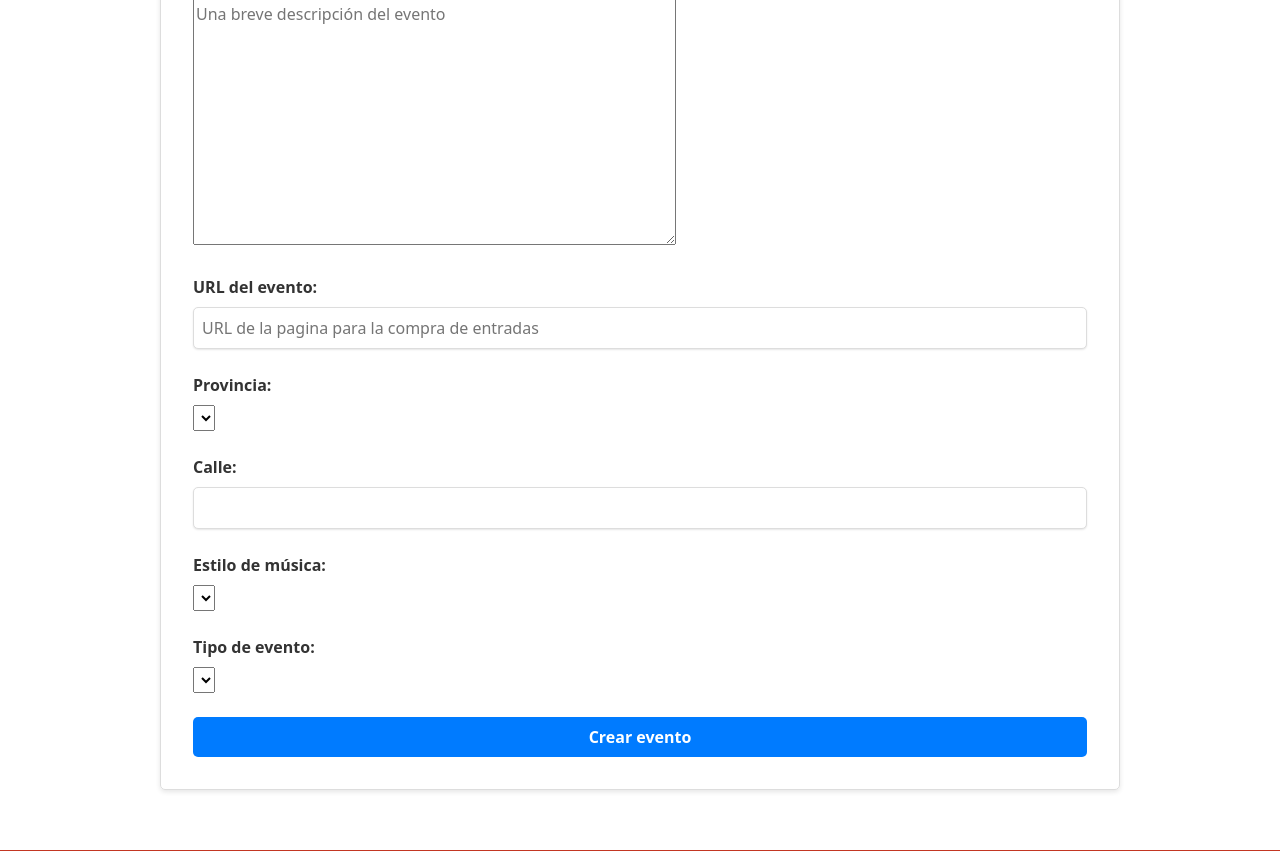
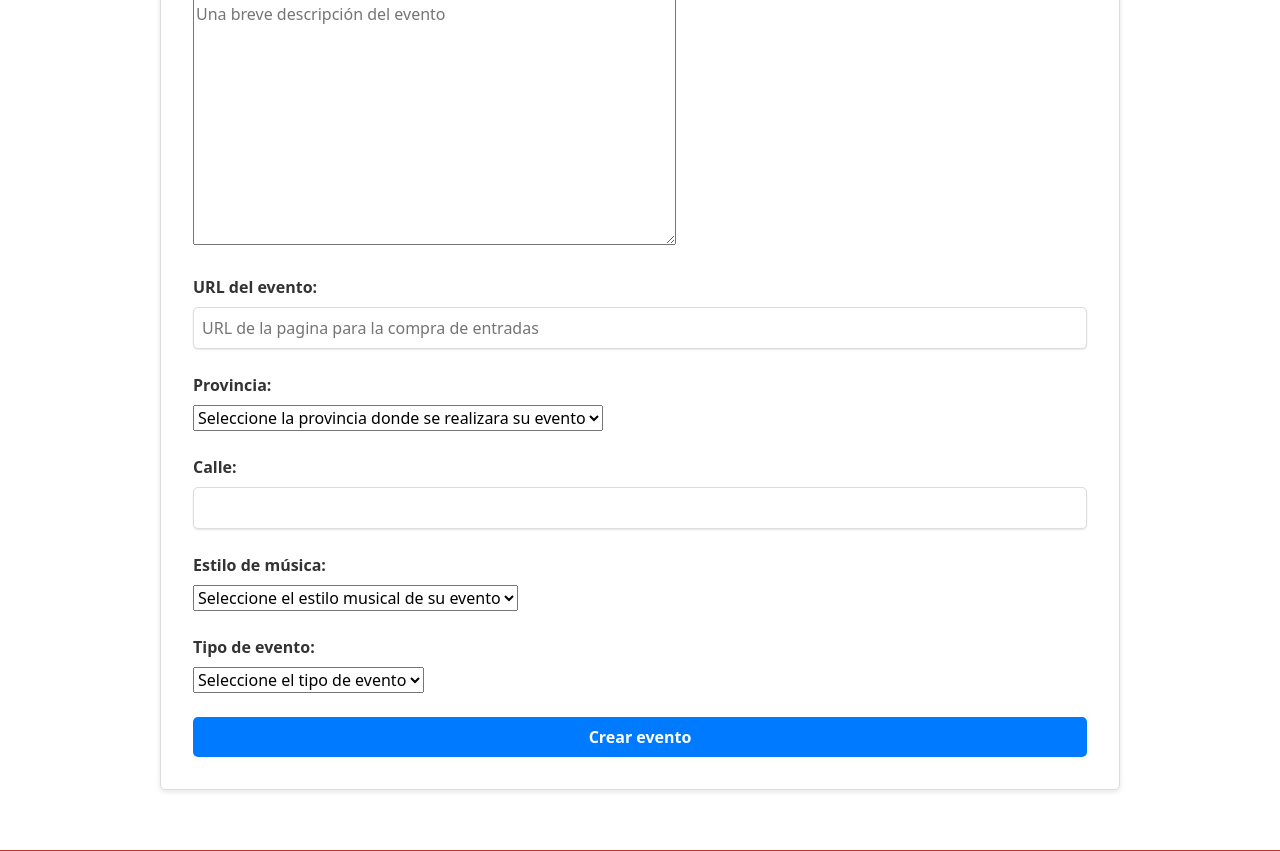
Before and after one commit to markakop/proyecto_DAW, a PHP site: page /paginas/crear_evento.php in a window 1280 px wide. Shown: the part 728-1579 px from the top of the page. Run offline with PHP 8.4, Linux system fonts and the light colour scheme; tables that the repository leaves empty or names only in its code hold one stand-in row (values such as "Sample post"); lists and menus that the app fills with data are empty.

Commit message:
cambios en crear evento

```diff
--- a/bbdd/conexion_bbdd.php
+++ b/bbdd/conexion_bbdd.php
@@ -106,14 +106,29 @@ class Consultas {
                 FROM eventos e
                 JOIN direcciones d ON e.direccion_id=d.id_direccion
                 JOIN localidad l USING(id_localidad)
-                JOIN provincia p USING(id_provincia)
+                JOIN provincias p USING(id_provincia)
                 JOIN imagenes ib ON ib.id_imagen=e.imagen_buscador
                 JOIN imagenes ic ON ic.id_imagen=e.imagen_cartel
                 WHERE e.id_evento=$id;";
         return $this->obtenerResultados($sql)[0];
     }
 
-    public function obtenerEstilo($evento_nombre) {
+    public function obtenerProvincias() {
+        $sql = "SELECT * FROM provincias;";
+        return $this->obtenerResultados($sql);
+    }
+
+    public function obtenerEstilos() {
+        $sql = "SELECT * FROM estilos;";
+        return $this->obtenerResultados($sql);
+    }
+
+    public function obtenerTiposEvento() {
+        $sql = "SELECT * FROM tipo_evento;";
+        return $this->obtenerResultados($sql);
+    }
+
+    public function obtenerEstiloEvento($evento_nombre) {
         $sql = "SELECT e.id_evento id, e.nombre nombre, e.fecha fecha, e.precio precio, i.nombre nombre_img, i.extension extension, i.datos datos, es.ds_estilo estilo
                 FROM eventos e
                 JOIN imagenes i ON e.imagen_evento=i.id_imagen
--- a/paginas/tipo_evento.php
+++ b/paginas/tipo_evento.php
@@ -8,7 +8,7 @@
         $eventos = new Consultas();
         if(isset($_GET["estilo"])){
             $estilo=$_GET["estilo"];
-            $eventos_estilos = $eventos->obtenerEstilo($estilo);
+            $eventos_estilos = $eventos->obtenerEstiloEvento($estilo);
 
         }else{
             //Hacer error
--- a/themes/formulario_crear.php
+++ b/themes/formulario_crear.php
@@ -1,6 +1,9 @@
 <?php
     include '../bbdd/conexion_bbdd.php';
     $eventos = new Consultas();
+    $provincias = $eventos->obtenerProvincias();
+    $estilos = $eventos->obtenerEstilos();
+    $tipos = $eventos->obtenerTiposEvento();
 ?>
 
 <form class="form-event" action="process_event.php" method="post">
@@ -32,32 +35,41 @@
 
   <div class="form-group">
     <label for="province">Provincia:</label>
-    <select id="province" name="province" placeholder="">
+    <select id="province" name="province">
+      <option value="">Seleccione la provincia donde se realizara su evento</option>
       <?php
-      // Completar con las opciones de provincia desde la base de datos
+        foreach ($provincias as $provincia) {
+          echo "<option value='".$provincia["id_provincia"]."'>".$provincia["provincia"]."</option>";
+        }
       ?>
     </select>
   </div><br>
 
   <div class="form-group">
-    <label for="street">Calle:</label>
-    <input type="text" id="street" name="street" placeholder="">
+    <label for="calle">Calle:</label>
+    <input type="text" id="street" name="calle" placeholder="">
   </div><br>
 
   <div class="form-group">
     <label for="music_style">Estilo de música:</label>
-    <select id="music_style" name="music_style" placeholder="">
+    <select id="music_style" name="estilo-musical">
+      <option value="">Seleccione el estilo musical de su evento</option>
       <?php
-      // Completar con las opciones de estilo de música desde la base de datos
+        foreach ($estilos as $estilo) {
+          echo "<option value='".$estilo["id_estilo"]."'>".$estilo["ds_estilo"]."</option>";
+        }
       ?>
     </select>
   </div><br>
 
   <div class="form-group">
     <label for="event_type">Tipo de evento:</label>
-    <select id="event_type" name="event_type" placeholder="">
+    <select id="event_type" name="tipo-evento">
+      <option value="">Seleccione el tipo de evento</option>
       <?php
-      // Completar con las opciones de tipo de evento desde la base de datos
+        foreach ($tipos as $tipo) {
+          echo "<option value='".$tipo["id_tipo_evento"]."'>".$tipo["tipo_evento"]."</option>";
+        }
       ?>
     </select>
   </div><br>
```
